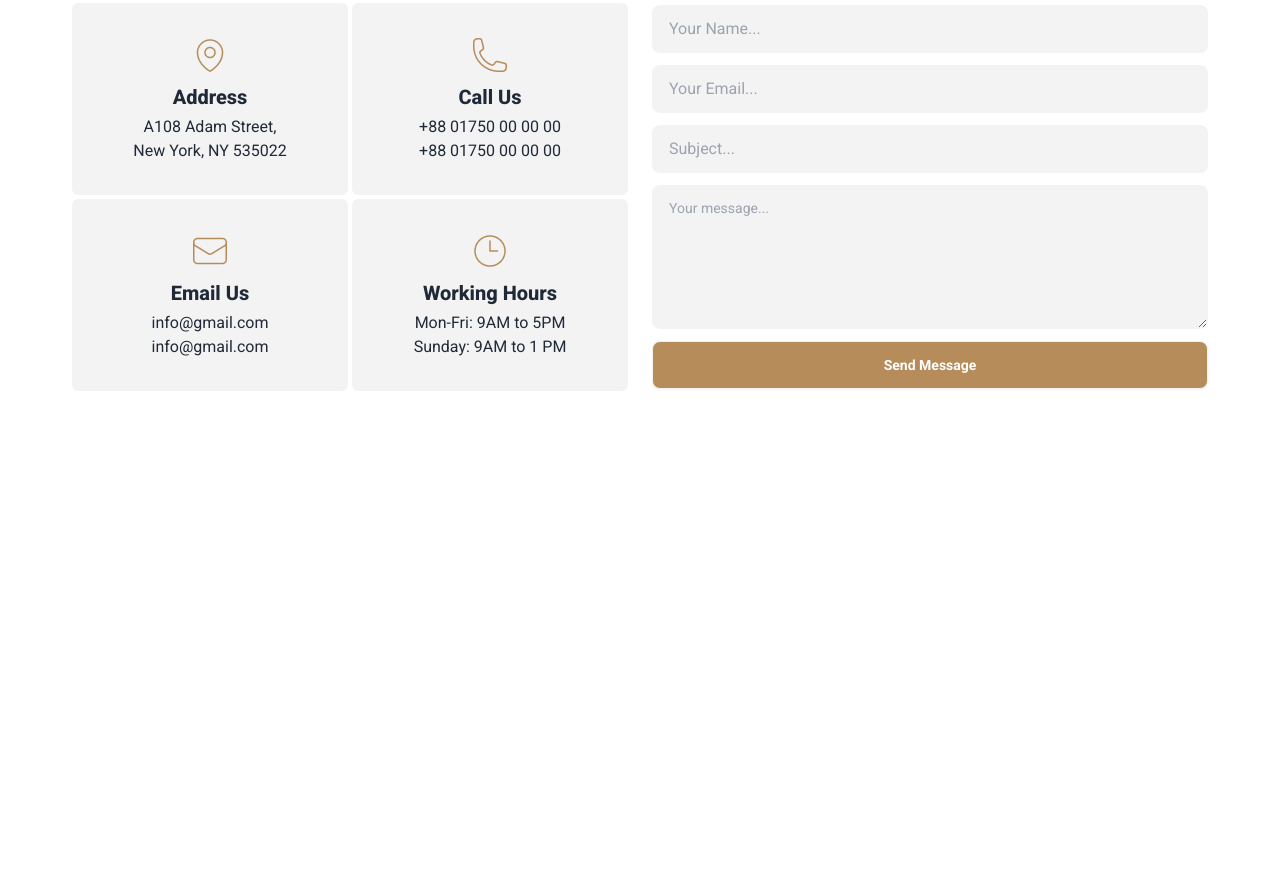
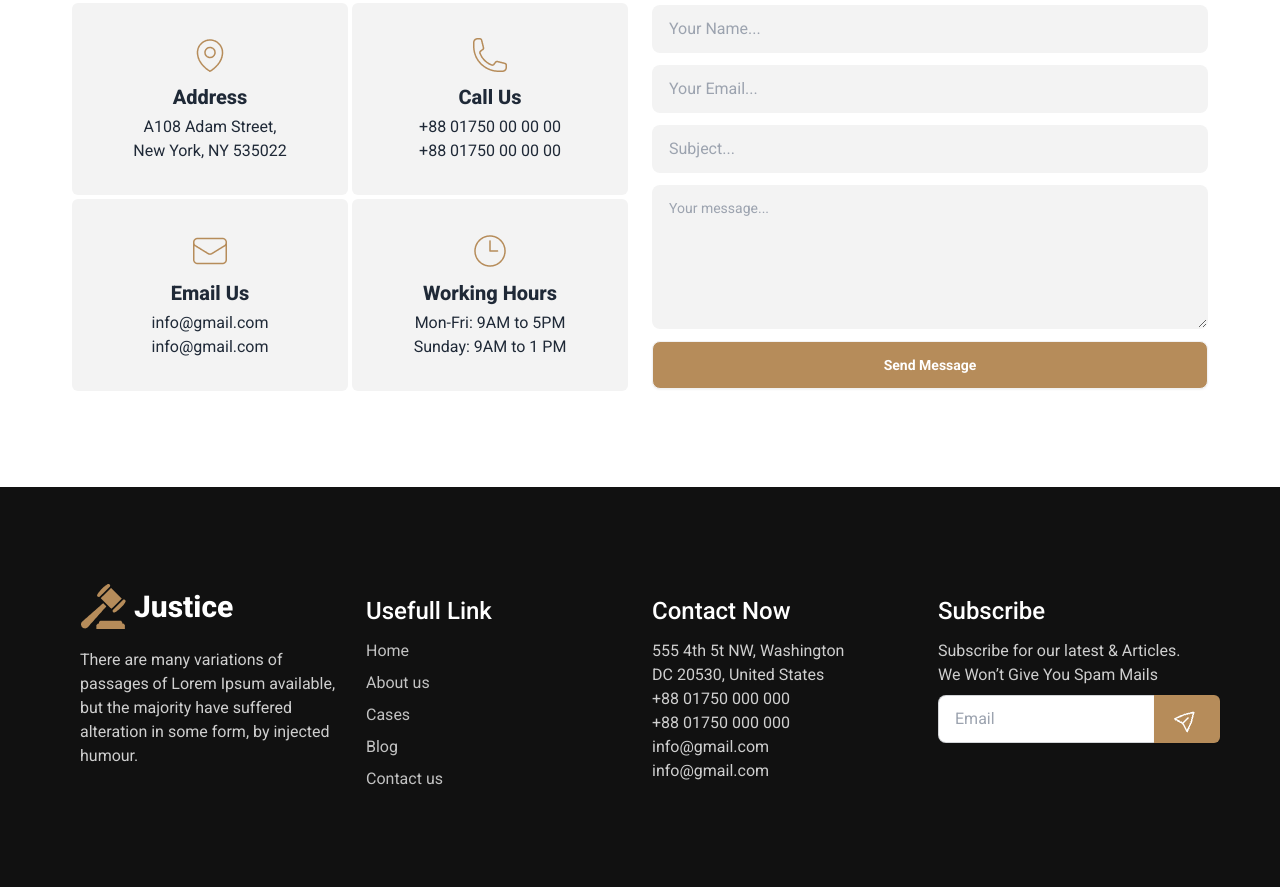
Before and after one commit to FajlaRabby24/legal-solution-daisyui, a plain HTML site: page index.html in a window 1280 px wide. Shown: the part 3076-3963 px from the top of the page. Before the commit the page ends 3563 px from the top, so only its background shows below. Drawn offline with nearby package versions, Linux system fonts and the light colour scheme.

Commit message:
footer section done

```diff
--- a/index.html
+++ b/index.html
@@ -438,6 +438,46 @@
             </div>
         </section>
     </main>
+    <footer class="pt-14 pb-10 md:py-24 bg-[#111111]">
+        <div class="px-4 space-y-3 max-w-6xl mx-auto grid grid-cols-1 md:grid-cols-2 lg:grid-cols-4 gap-6">
+            <!-- column  -->
+             <div>
+                <a class="btn btn-ghost px-0  text-xl"><img src="./images/logo.png" alt=""><span
+                    class="text-white font-extrabold text-3xl ">Justice</span></a>
+                    <p class="text-[#CFCFCF] mt-3">There are many variations of passages of Lorem Ipsum available, but the majority have suffered alteration in some form, by injected humour.</p>
+             </div>
+             <!-- column  -->
+              <div>
+                <h4 class="text-white text-2xl mb-3 font-medium">Usefull Link</h4>
+                <ul class="space-y-2">
+                    <li><a class="text-[#c2c2c2]" href="#">Home</a></li>
+                    <li><a class="text-[#c2c2c2]" href="#">About us</a></li>
+                    <li><a class="text-[#c2c2c2]" href="#">Cases</a></li>
+                    <li><a class="text-[#c2c2c2]" href="#">Blog</a></li>
+                    <li><a class="text-[#c2c2c2]" href="#">Contact us</a></li>
+                </ul>
+              </div>
+              <!-- column  -->
+               <div>
+                <h4 class="text-white text-2xl mb-3 font-medium">Contact Now</h4>
+                <p class="text-[#CFCFCF]">555 4th 5t NW, Washington <br>
+                    DC 20530, United States</p>
+                <p class="text-[#CFCFCF]">+88 01750 000 000 <br>
+                    +88 01750 000 000</p>
+                <p class="text-[#CFCFCF]">info@gmail.com <br>
+                    info@gmail.com</p>
+               </div>
+               <!-- column  -->
+                <div>
+                    <h4 class="text-white text-2xl mb-3 font-medium">Subscribe</h4>
+                    <p class="text-[#CFCFCF] mb-2">Subscribe for our latest & Articles. We Won’t Give You Spam Mails</p>
+                    <div class="join">
+                        <input class="input input-bordered join-item" placeholder="Email" />
+                        <button class="btn join-item bg-[#B68C5A] rounded-md border-0"><img src="./images/frame2.png" alt=""></button>
+                      </div>
+                </div>
+        </div>
+    </footer>
 </body>
 
 </html>
```
Also changed, not shown: images/frame2.png (added).
